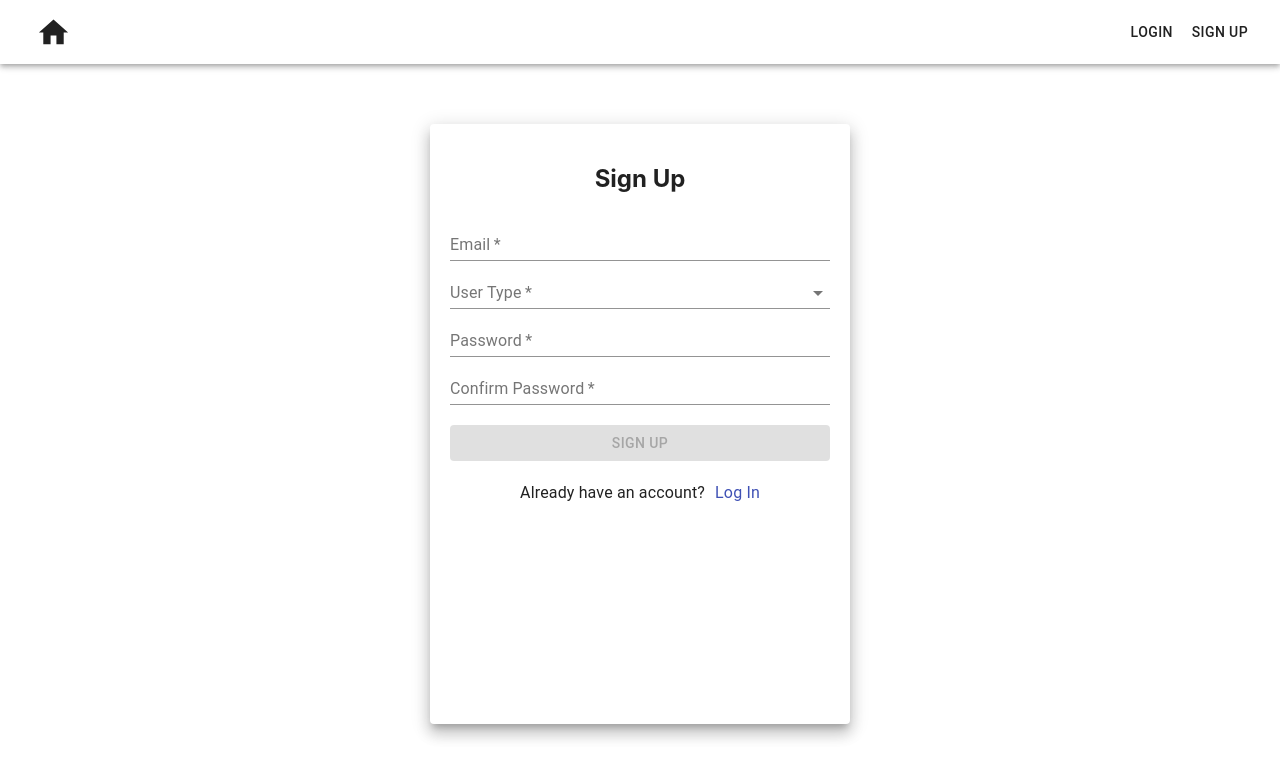
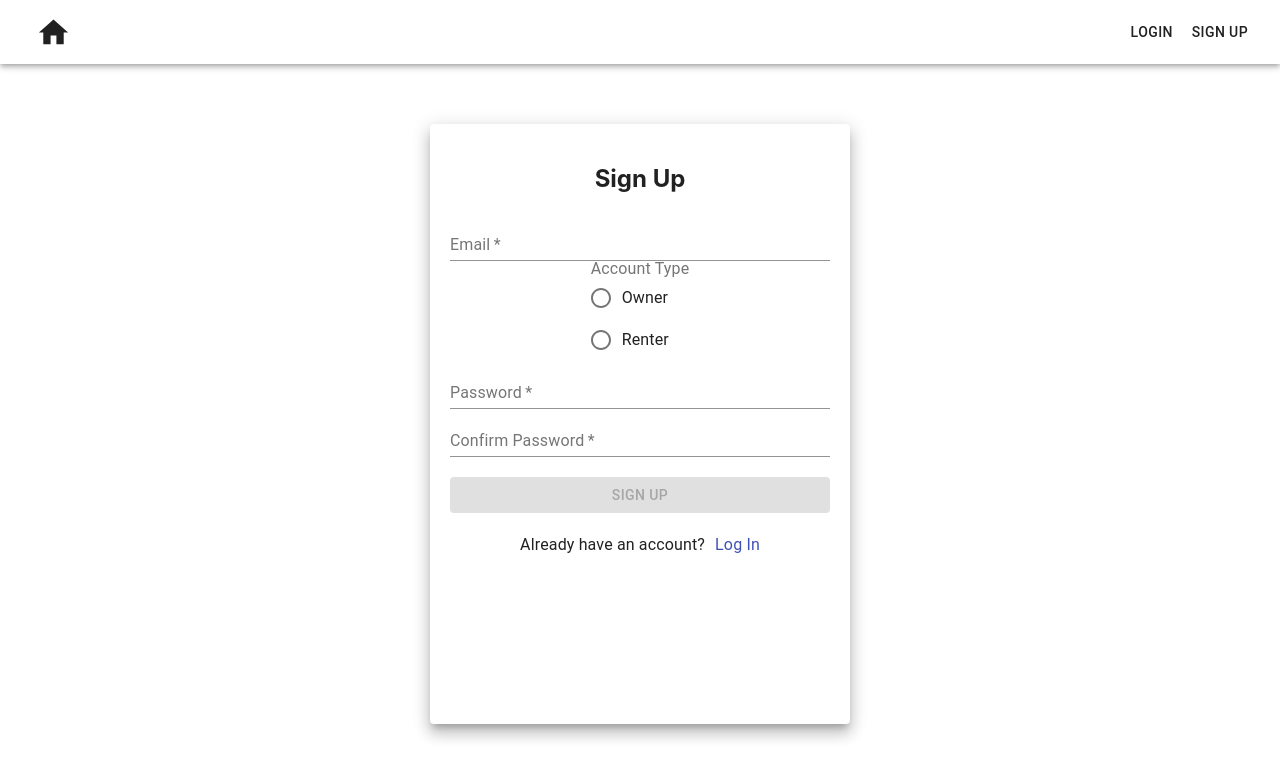
Before and after one commit to ptct-use-my-tech-3/use-my-tech-front-end-new, a React (Create React App) app: page /signup in a window 1280 px wide. Shown: the top 778 px of the page. Built offline with nearby package versions, Linux system fonts and the light colour scheme.

Commit message:
adding in a account type for signup

```diff
--- a/src/components/Signup.js
+++ b/src/components/Signup.js
@@ -6,7 +6,12 @@ import {
 	Button,
 	Typography,
 	Link,
-	MenuItem
+	FormControl,
+	FormLabel,
+	Radio,
+	RadioGroup,
+	FormControlLabel,
+
 } from "@material-ui/core";
 import { signUpFormSchema }   from '../schemas/signUpFormSchema'
 import { axiosWithAuth } from "../helpers/axiosWithAuth";
@@ -106,22 +111,13 @@ const Signup = (props) => {
 					fullWidth
 					required
 				/>
-
-				<TextField
-					id="userType"
-					name="userType"
-					helperText={errors.userType}
-					value={signUp.userType.value}
-					label="User Type"
-					onChange={handleChange}
-					select
-					fullWidth
-					required
-				>
-					<MenuItem value={"owner"}>Owner</MenuItem>
-					<MenuItem value={"renter"}>Renter</MenuItem>
-				</TextField>
-
+				<FormControl component="fieldset">
+					<FormLabel component="legend">Account Type</FormLabel>
+					<RadioGroup aria-label="account type" name="gender1" value={signUp.value} onChange={handleChange}>
+						<FormControlLabel value="owner" control={<Radio />} label="Owner" />
+						<FormControlLabel value="owner" control={<Radio />} label="Renter" />
+					</RadioGroup>
+				</FormControl>
 				<TextField
 					id="password"
 					name="password"
```
